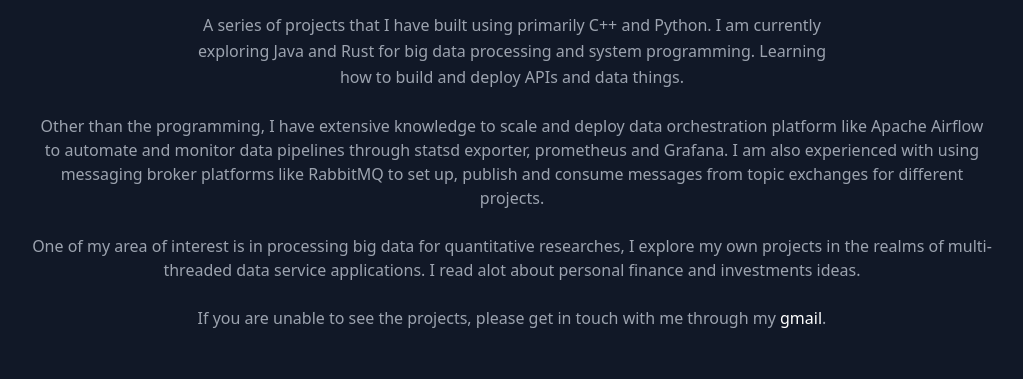
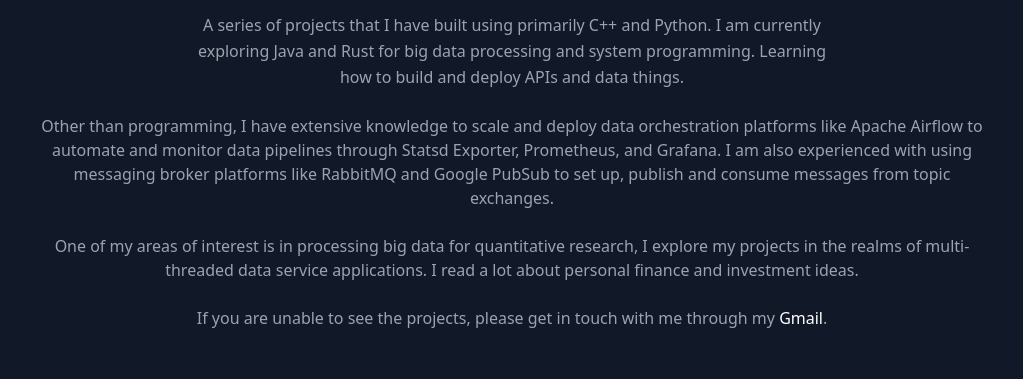
Before and after one commit to alanriya/alanriya.github.io, a React (Create React App) app: page / in a window 1280 px wide. Shown: the part 872-1251 px from the top of the page, without its empty margins (128-1151 px from the left). Built offline with nearby package versions, Linux system fonts and the light colour scheme.

Commit message:
updated grammar

```diff
--- a/src/components/Projects.js
+++ b/src/components/Projects.js
@@ -12,19 +12,19 @@
             Apps I've Built
           </h1>
           <p className="lg:w-2/3 mx-auto leading-relaxed text-base">
-            A series of projects that I have built using primarily C++ and Python. I am currently exploring Java and Rust for big data processing and system programming. Learning how to build and deploy APIs and data things.
+          A series of projects that I have built using primarily C++ and Python. I am currently exploring Java and Rust for big data processing and system programming. Learning how to build and deploy APIs and data things.
           </p>
           <br/>
           <p>
-            Other than the programming, I have extensive knowledge to scale and deploy data orchestration platform like Apache Airflow to automate and monitor data pipelines through statsd exporter, prometheus and Grafana. I am also experienced with using messaging broker platforms like RabbitMQ to set up, publish and consume messages from topic exchanges for different projects.
+          Other than programming, I have extensive knowledge to scale and deploy data orchestration platforms like Apache Airflow to automate and monitor data pipelines through Statsd Exporter, Prometheus, and Grafana. I am also experienced with using messaging broker platforms like RabbitMQ and Google PubSub to set up, publish and consume messages from topic exchanges.
           </p>
           <br/>
           <p>
-            One of my area of interest is in processing big data for quantitative researches, I explore my own projects in the realms of multi-threaded data service applications. I read alot about personal finance and investments ideas.
+          One of my areas of interest is in processing big data for quantitative research, I explore my projects in the realms of multi-threaded data service applications. I read a lot about personal finance and investment ideas.
           </p>
           <br/>
           <p>
-            If you are unable to see the projects, please get in touch with me through my <a href="mailto:alan.leeyungchong@gmail.com" className="text-white body-font">gmail</a>.
+            If you are unable to see the projects, please get in touch with me through my <a href="mailto:alan.leeyungchong@gmail.com" className="text-white body-font">Gmail</a>.
           </p>
         </div>
         <div className="flex flex-wrap -m-4">
--- a/src/data.js
+++ b/src/data.js
@@ -80,14 +80,14 @@
     cardSubtitle:
       "Exploring a career in Big Data Engineering focusing on data orchestration and devops",
     title: "May 2022 - March 2023",
-    cardDetailedText: "Built Big Data Engineering Solution for partnering clients in healthcare industry. Learned alot in the area of Data Orchestration using Apache Airflow, earned my Professional Google Data Engineer Certification.",
+    cardDetailedText: "Built Big Data Engineering solutions for partnering clients in the healthcare industry. Learned a lot in the area of Data Orchestration using Apache Airflow, and earned my Professional Google Data Engineer Certification.",
   },
   {
     cardTitle: 'GIC Pte Ltd, Investment Insights Group - Quantitative Developer',
     cardSubtitle:
       "Working in Systematic Investment Group in GIC",
     title: "March 2023 - Present",
-    cardDetailedText: "Deployed and maintained data orchestration platform in multi-node setup using docker swarm and Systematic Investment Group quantitative research library. Invest alot of effort in the area of big data engineering using Java and learning system programming language Rust.",
+    cardDetailedText: "Deployed and maintained Systematic Investment Group's quantitative research library and  data orchestration platform in multi-node setup using docker swarm. Invest a lot of effort in the area of big data engineering using Java and learning system programming language Rust.",
   },
 
 ];
```
